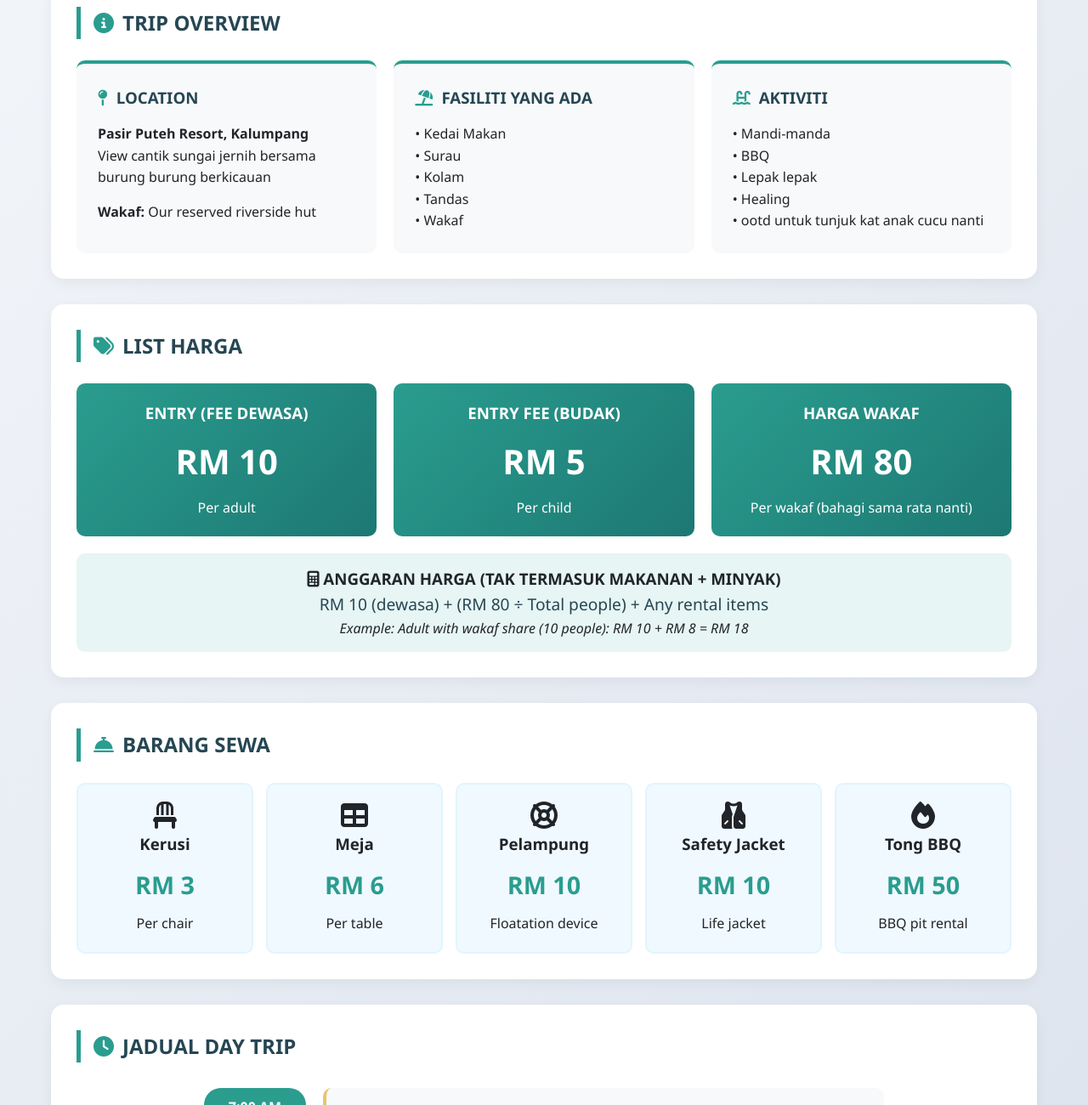
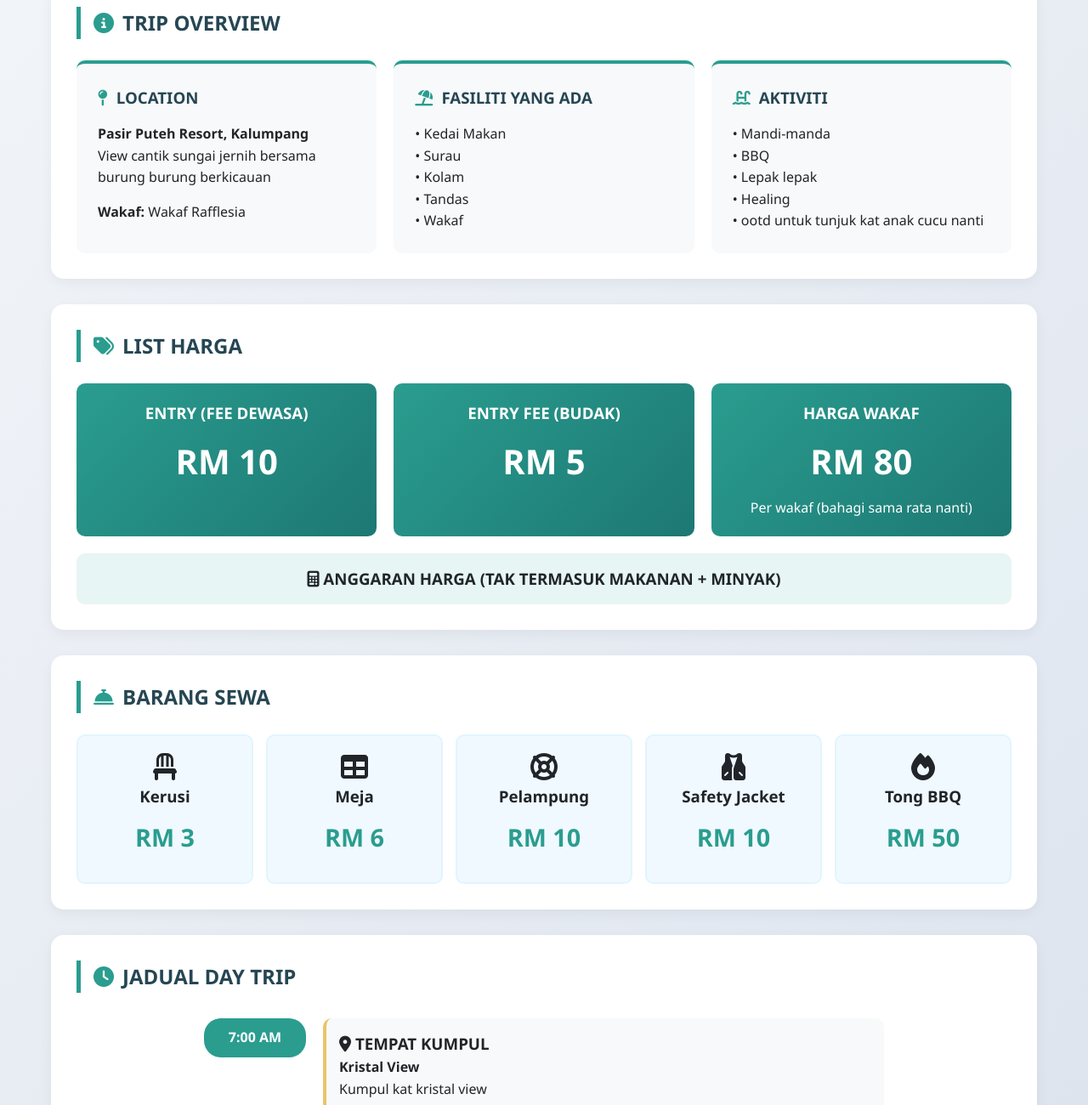
Before and after one commit to yusuuufnoh/class4c-trip, a plain HTML site: page index.html in a window 1280 px wide. Shown: the part 521-1821 px from the top of the page at 85% size. Drawn offline with Linux system fonts and the light colour scheme.

Commit message:
Update index.html

```diff
--- a/index.html
+++ b/index.html
@@ -359,7 +359,7 @@
                     <h3><i class="fas fa-map-pin"></i> LOCATION</h3>
                     <p><strong>Pasir Puteh Resort, Kalumpang</strong></p>
                     <p>View cantik sungai jernih bersama burung burung berkicauan</p>
-                    <p style="margin-top: 15px;"><strong>Wakaf:</strong> Our reserved riverside hut</p>
+                    <p style="margin-top: 15px;"><strong>Wakaf:</strong> Wakaf Rafflesia </p>
                 </div>
                 <div class="card">
                     <h3><i class="fas fa-umbrella-beach"></i> FASILITI YANG ADA </h3>
@@ -387,12 +387,12 @@
                 <div class="price-item">
                     <h3>ENTRY (FEE DEWASA) </h3>
                     <div class="price-amount">RM 10</div>
-                    <p>Per adult</p>
+
                 </div>
                 <div class="price-item">
                     <h3>ENTRY FEE (BUDAK)</h3>
                     <div class="price-amount">RM 5</div>
-                    <p>Per child</p>
+
                 </div>
                 <div class="price-item">
                     <h3>HARGA WAKAF</h3>
@@ -402,10 +402,6 @@
             </div>
             <div style="text-align: center; margin-top: 20px; padding: 15px; background: #e7f5f4; border-radius: 10px;">
                 <h3><i class="fas fa-calculator"></i> ANGGARAN HARGA (TAK TERMASUK MAKANAN + MINYAK) </h3>
-                <p style="font-size: 1.2rem; color: var(--secondary);">
-                    RM 10 (dewasa) + (RM 80 ÷ Total people) + Any rental items
-                </p>
-                <p><em>Example: Adult with wakaf share (10 people): RM 10 + RM 8 = RM 18</em></p>
             </div>
         </section>
 
@@ -417,31 +413,31 @@
                     <i class="fas fa-chair fa-2x"></i>
                     <h3>Kerusi</h3>
                     <div class="rental-price">RM 3</div>
-                    <p>Per chair</p>
+
                 </div>
                 <div class="rental-item">
                     <i class="fas fa-table fa-2x"></i>
                     <h3>Meja</h3>
                     <div class="rental-price">RM 6</div>
-                    <p>Per table</p>
+
                 </div>
                 <div class="rental-item">
                     <i class="fas fa-life-ring fa-2x"></i>
                     <h3>Pelampung</h3>
                     <div class="rental-price">RM 10</div>
-                    <p>Floatation device</p>
+
                 </div>
                 <div class="rental-item">
                     <i class="fas fa-vest fa-2x"></i>
                     <h3>Safety Jacket</h3>
                     <div class="rental-price">RM 10</div>
-                    <p>Life jacket</p>
+
                 </div>
                 <div class="rental-item">
                     <i class="fas fa-fire fa-2x"></i>
                     <h3>Tong BBQ</h3>
                     <div class="rental-price">RM 50</div>
-                    <p>BBQ pit rental</p>
+
                 </div>
             </div>
         </section>
```
